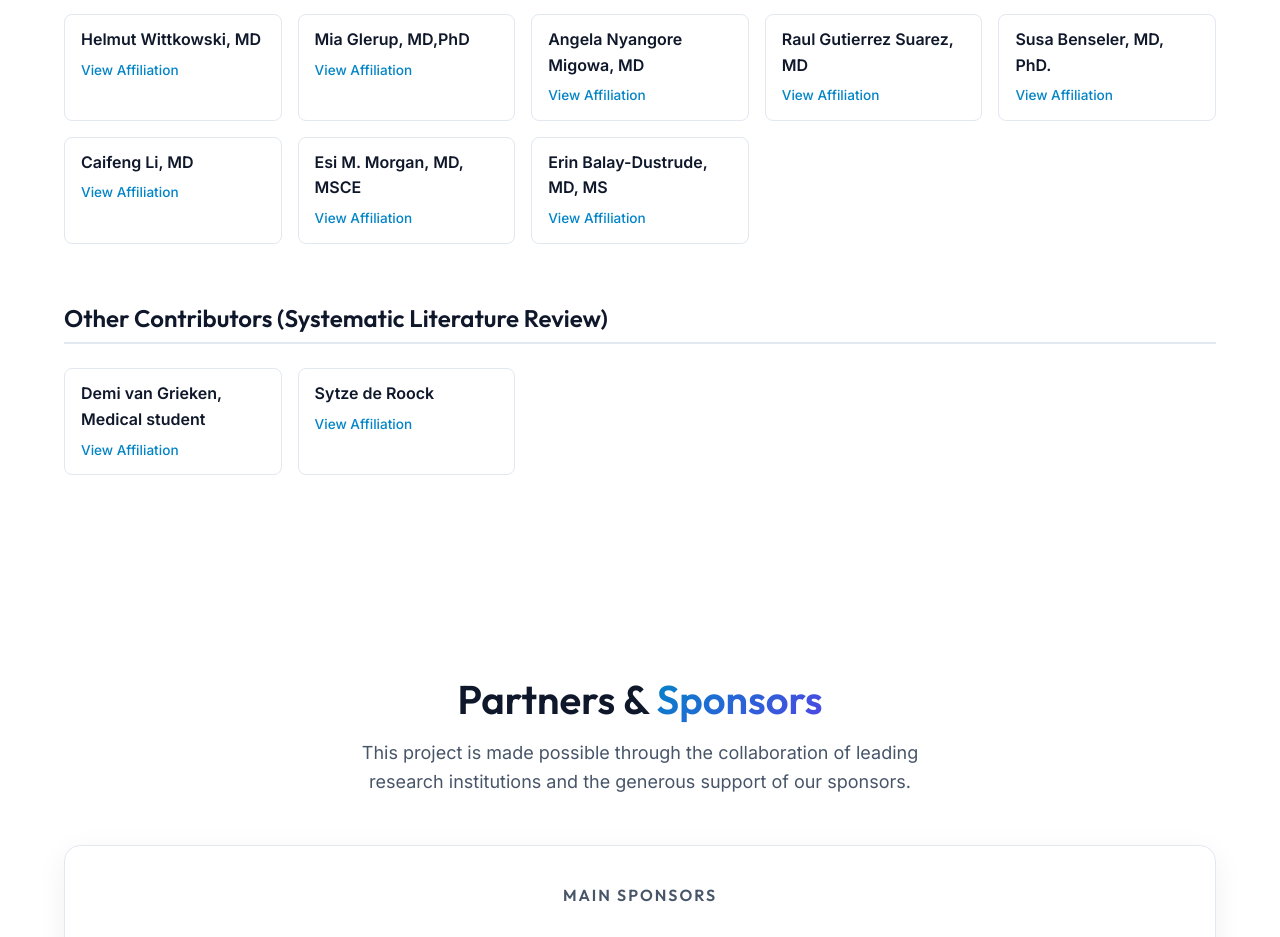
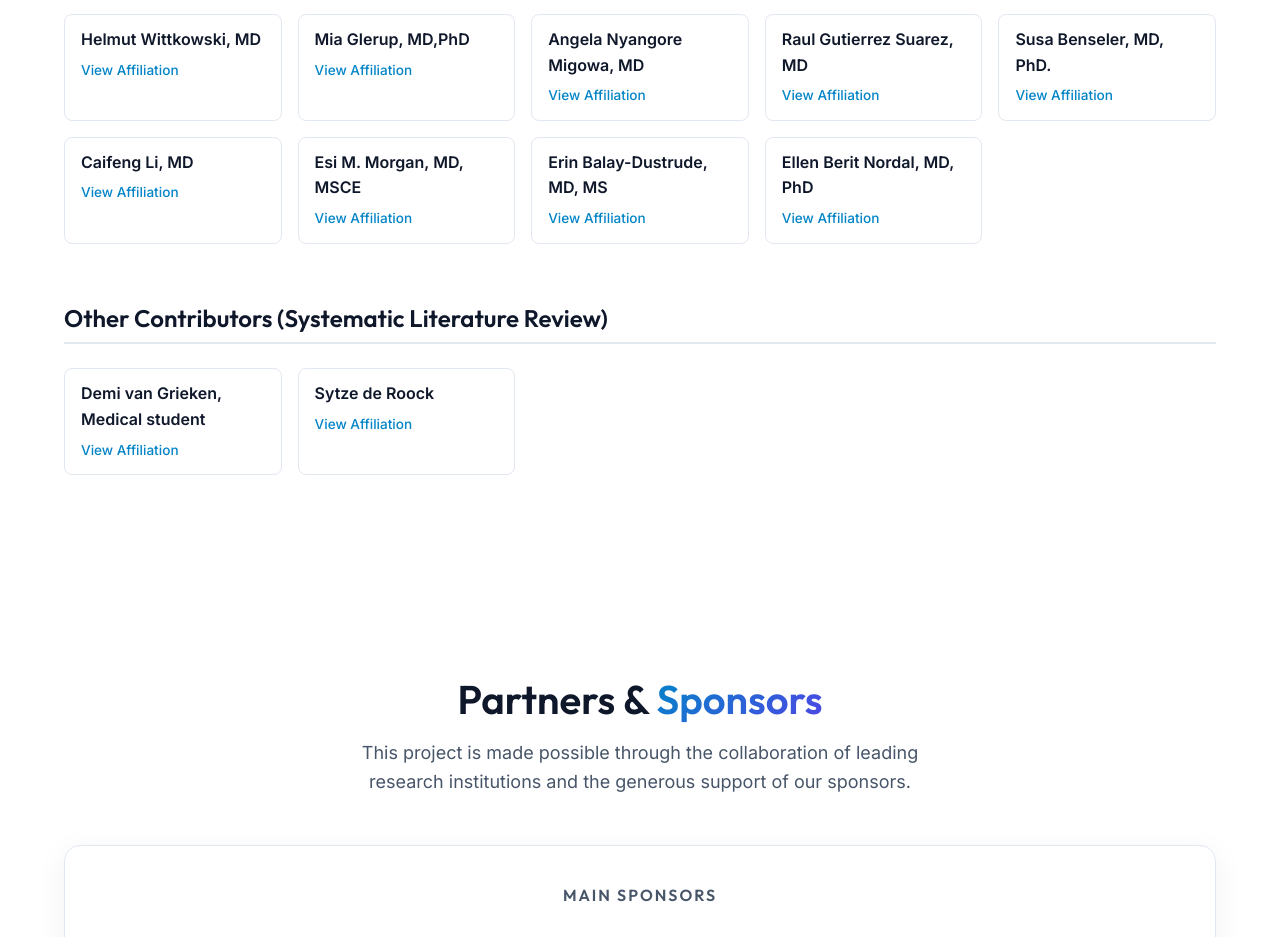
Before and after one commit to mrypdal/flare-website, a React (Vite) app: page / in a window 1280 px wide. Shown: the part 4761-5698 px from the top of the page. Built offline with nearby package versions, Linux system fonts and the light colour scheme.

Commit message:
Add Ellen Berit Nordal to Other Task Force Members

```diff
--- a/src/components/Team.tsx
+++ b/src/components/Team.tsx
@@ -100,7 +100,8 @@ export default function Team() {
     { name: "Susa Benseler, MD, PhD.", affiliation: "Chief Academic Officer and Head of Paediatric Health Affairs at Children's Health Ireland (CHI) and is a Professor of Paediatrics at University College Dublin, Ireland. Pediatric Rheumatology Stream Lead, ERN RITA (European Reference Network on Rare Immunological and Autoinflammatory Diseases). Representative for ERN RITA." },
     { name: "Caifeng Li, MD", affiliation: "Professor, Department of Rheumatology, Beijing Children’s Hospital, Capital Medical University, National Center for Children’s Health, Beijing, China." },
     { name: "Esi M. Morgan, MD, MSCE", affiliation: "Professor University of Washington. Head, Division of Rheumatology, Seattle Children’s Hospital, Seattle, USA. Chair, Pediatric Rheumatology Care and Outcomes Improvement Network (PR-COIN). Representative for PR-COIN." },
-    { name: "Erin Balay-Dustrude, MD, MS", affiliation: "Division of Rheumatology, Seattle Children’s Hospital, Seattle, USA. Co-chair Omeract JIA Working Group. Representative for Omeract JIA Working Group." }
+    { name: "Erin Balay-Dustrude, MD, MS", affiliation: "Division of Rheumatology, Seattle Children’s Hospital, Seattle, USA. Co-chair Omeract JIA Working Group. Representative for Omeract JIA Working Group." },
+    { name: "Ellen Berit Nordal, MD, PhD", affiliation: "Professor of Pediatrics, UiT-The Arctic University of Norway, Tromsø, Norway. Senior consultant department of Pediatrics, University Hospital of North Norway, Norway." }
   ];
 
   const contributors = [
```
